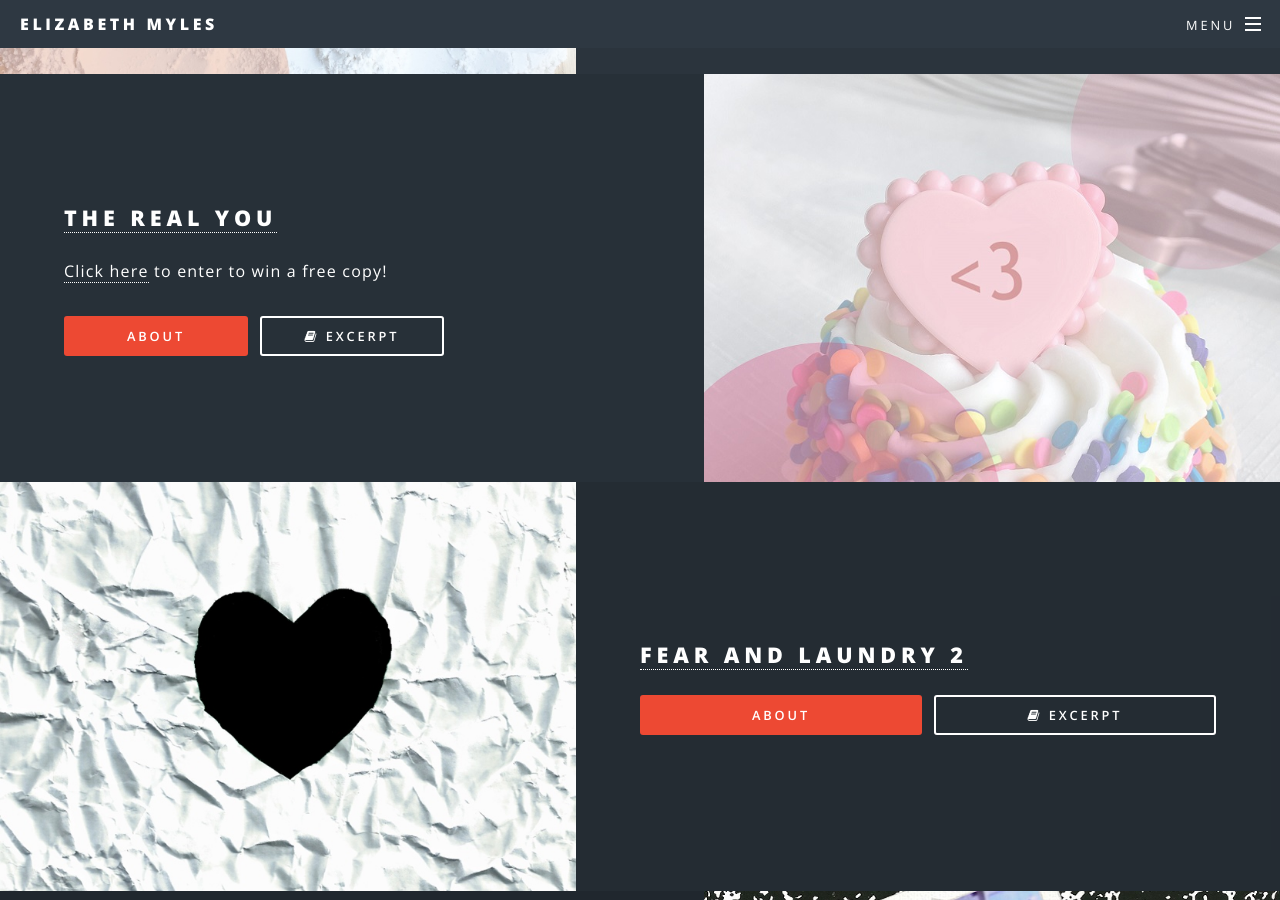
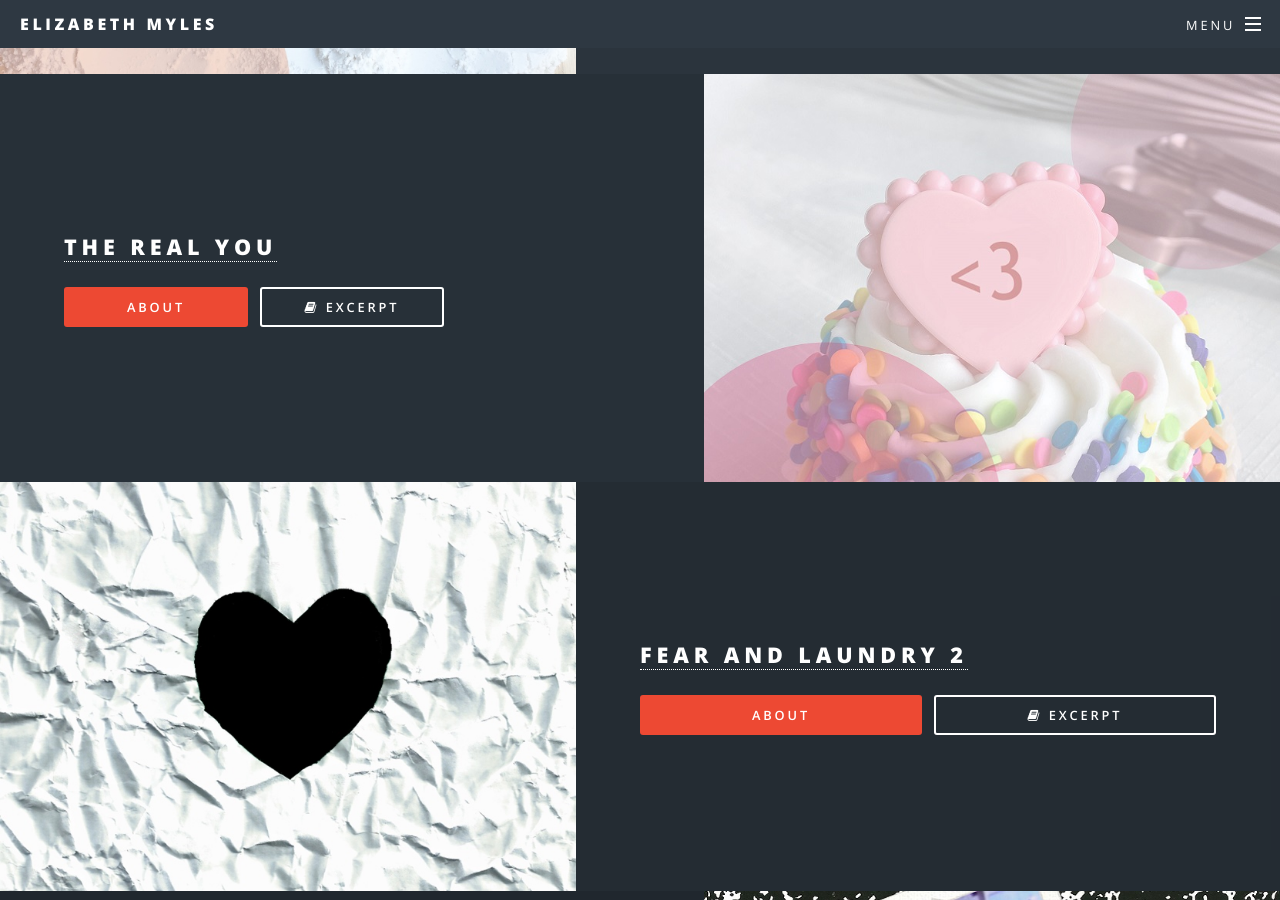
Before and after one commit to elizabethmyles/elizabethmyles.github.io, a Jekyll site: the page built from index.html, in a window 1280 px wide and 900 px high, scrolled down 1691 px. Built offline with Jekyll 4.4.1, drawn with Linux system fonts in a browser that asks for light colours.

Commit message:
rmv giveaway that ended

```diff
--- a/index.html
+++ b/index.html
@@ -47,7 +47,7 @@
 						<section class="spotlight">
 							<div class="image"><img src="/images/tru-main.jpg" alt="The Real You" /></div><div class="content">
 								<h2><a href="/novels/the-real-you/">The Real You</a></h2>
-								<p><a href="https://www.goodreads.com/giveaway/show/284507-the-real-you">Click here</a> to enter to win a free copy!</p>
+								<!--p><a href="https://www.goodreads.com/giveaway/show/284507-the-real-you">Click here</a> to enter to win a free copy!</p-->
 								<ul class="actions fit small">
 									<li><a href="/novels/the-real-you/" class="button special fit small">About</a></li>
 									<li><a href="/novels/the-real-you/excerpt/" class="button fit small icon fa-book">Excerpt</a></li>
```
Also changed, not shown: _posts/2017-01-02-the-real-you.md (+1 -1 lines).
